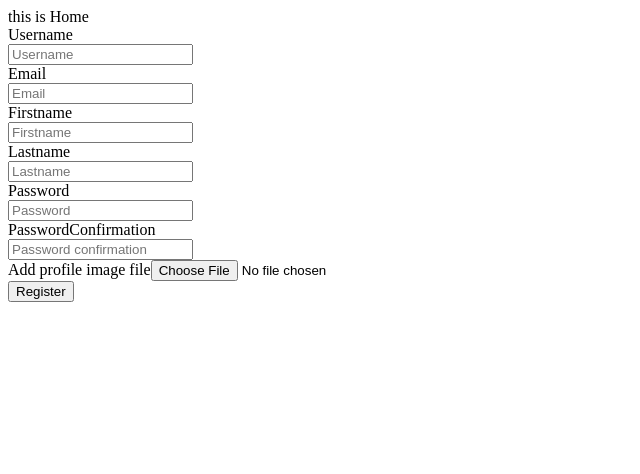
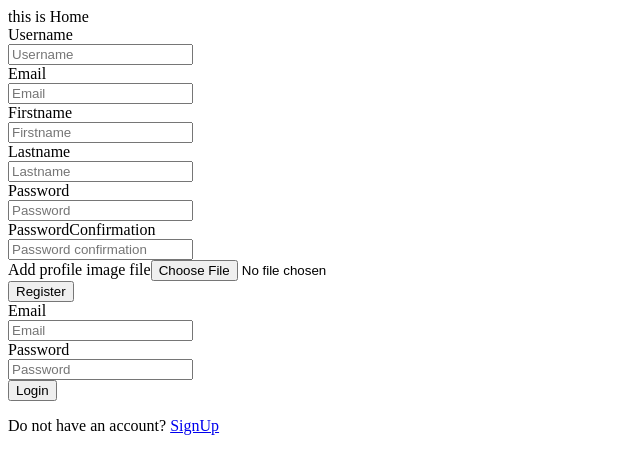
Before and after one commit to JoanKalanzi/Project-4, a React (Create React App) app in the folder plant-django-app/client/: page / in a window 1280 px wide. Shown: the top 474 px of the page, without its empty margins (0-640 px from the left). Built offline with nearby package versions, Linux system fonts and the light colour scheme; no server answers.

Commit message:
added login to fronend

```diff
--- a/plant-django-app/client/src/App.js
+++ b/plant-django-app/client/src/App.js
@@ -1,29 +1,36 @@
-import React, { useEffect } from 'react'
+// import React, { useEffect } from 'react'
 import { BrowserRouter, Switch, Route } from 'react-router-dom'
 import Home from './components/Home'
 import Register from './components/authentication/Register'
+import Login from './components/authentication/Login'
+import PlantPictures from './components/PlantPictures'
 
 
 const App = () => {
 
-  useEffect(() => {
+  // useEffect(() => {
 
-    const getData = async () => {
-      //  install at axios yarn add axios
-      const res = await fetch('/api/plant_pictures')
-      const data = await res.json()
-      console.log(data)
-    }
-    getData()
-  })
+  //   const getData = async () => {
+  //     //  install at axios yarn add axios
+  //     const res = await fetch('/api/plant_pictures')
+  //     const data = await res.json()
+  //     console.log(data)
+  //   }
+  //   getData()
+  // })
 
   return (
     <BrowserRouter>
       <Switch>
-        <Route path ="/">
+        <Route path="plant_pictures">
+          <PlantPictures />
+        </Route>
+        <Route path="/">
           <Home />
           <Register />
+          <Login />
         </Route>
+
       </Switch>
     </BrowserRouter>
   )
--- /dev/null
+++ b/plant-django-app/client/src/components/PlantPictures.js
@@ -0,0 +1,9 @@
+import React from 'react'
+
+const PlantPictures = () => {
+
+  return (
+    <div>I am plant pictures</div>
+  )
+}
+export default PlantPictures
--- /dev/null
+++ b/plant-django-app/client/src/components/authentication/Login.js
@@ -0,0 +1,76 @@
+import React, { useState } from 'react'
+import { Link, useHistory } from 'react-router-dom'
+import axios from 'axios'
+
+const Login = () => {
+  const history = useHistory()
+
+  const [formdata, setFormdata] = useState({
+    email: '',
+    password: '',
+  })
+
+  const handleChange = (event) => {
+    const formValue = { ...formdata, [event.target.name]: event.target.value }
+    setFormdata(formValue)
+  }
+
+  const setTokenToLocalStorage = (token) => {
+    window.localStorage.setItem('token', token)
+  }
+
+  const handleSubmit = async (event) => {
+    event.preventDefault()
+    try {
+      const { data } = await axios.post('api/auth/login/', formdata)
+      setTokenToLocalStorage(data.token)
+      history.push('/plant_pictures')
+    } catch (err) {
+      console.log(err)
+    }
+  }
+
+  return (
+    <section className="section">
+      <div className="container">
+        <div className="columns">
+          <form  onSubmit = {handleSubmit} className="column is-half is-offset-one-quarter">
+            <div className="field">
+              <label className="label">Email</label>
+              <div className="control">
+                <input
+                  onChange={handleChange}
+                  className="input"
+                  placeholder="Email"
+                  name="email"
+                  value={formdata.email}
+                />
+              </div>
+            </div>
+            <div className="field">
+              <label className="label">Password</label>
+              <div className="control">
+                <input
+                  type="password"
+                  onChange={handleChange}
+                  className="input"
+                  placeholder="Password"
+                  name="password"
+                  value={formdata.password}
+                />
+              </div>
+            </div>
+            <div className="field">
+              <button type="submit" className="button is-fullwidth is-warning">Login</button>
+            </div>
+          </form>
+        </div>
+        <div>{ <p> Do not have an account? <Link to ="/register">SignUp</Link></p> }</div>
+      </div>
+    </section>
+
+  )
+
+}
+
+export default Login
```
